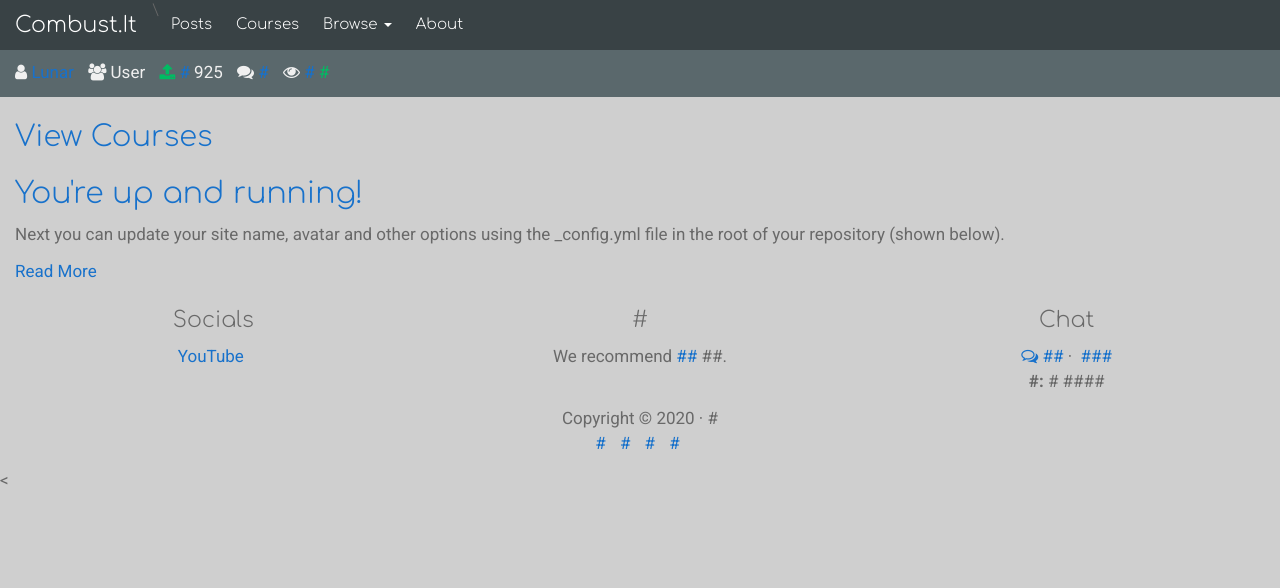
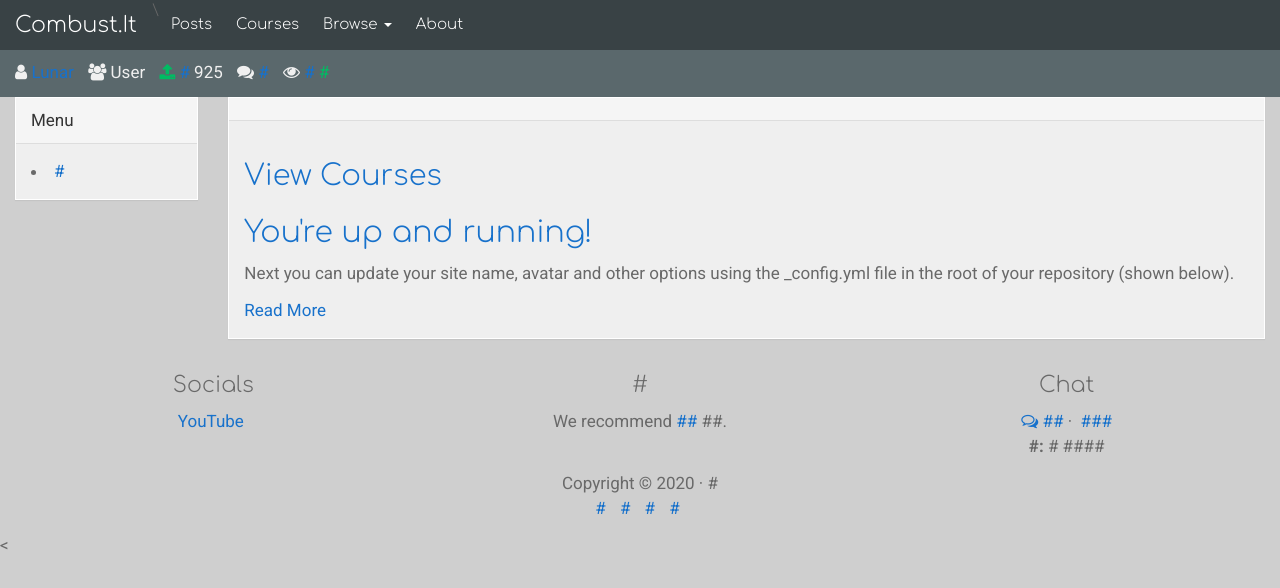
Before and after one commit to lunarcontrol/combust.it, a Jekyll site: the page built from index.html, in a window 1280 px wide. Shown: the top 588 px of the page. Built offline with Jekyll 4.4.1, drawn with Linux system fonts in a browser that asks for light colours; nearby versions of some CDN libraries; library files that are not in the unit come from our copies.

Commit message:
Update homepage.html

```diff
--- a/_layouts/homepage.html
+++ b/_layouts/homepage.html
@@ -55,13 +55,34 @@
 			    </div>
 		</header>
 		<section class="container content" id="content-area">
-			<h1 class="title">
-				{% if page.title %}{{ page.title }}{% endif %}
-			</h1>
-			<div class="block">
-				{{ content }}
-			</div>
-		</section>
+			<div class="row" >
+                <div class="col-md-2" id="left">
+                    <div class="panel panel-default shadowed">
+                        <div class="panel-heading">
+                            Menu
+                        </div>
+                        <div class="panel-body" id="left-body">
+
+
+
+                            <div class='sbar'><li><a class='tab' href='#'>#</a></li></div>
+                        </div>
+                    </div>
+                </div>
+                <div class="col-md-10" id="right" class="royce">
+                    <div class="panel panel-default shadowed">
+                        <div class="panel-heading"><h1 class="panel-title title"><span id="pageTitle">{% if page.title %}{{ page.title }}{% endif %}</span></h1>
+                        </div>
+                        <div class="panel-body">
+
+
+                           {{ content }}
+
+                        </div>
+                    </div>
+                </div>
+            </div>
+        </section>
 
 		{% include footer.html %}	<
 	</body>
```
